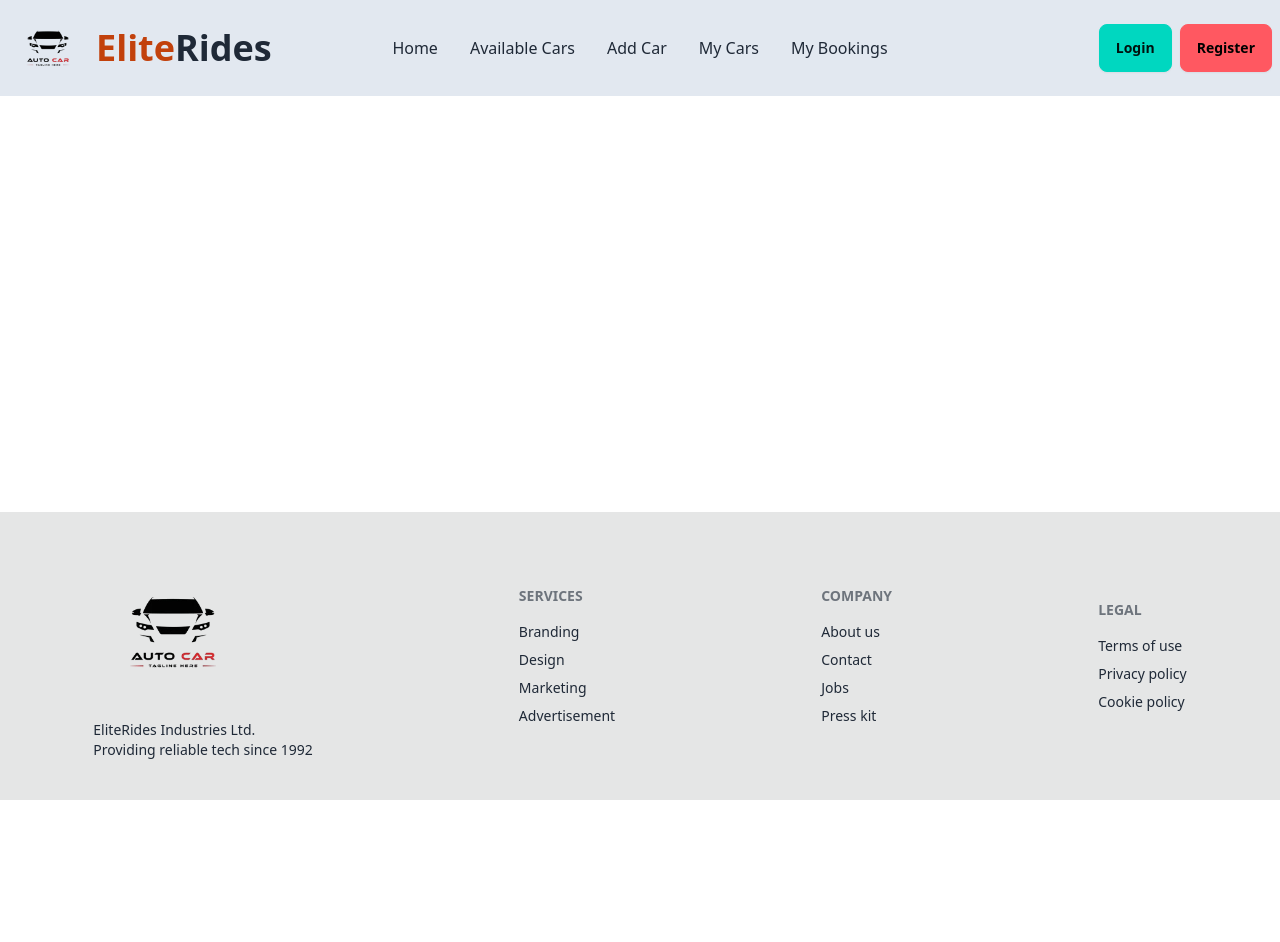
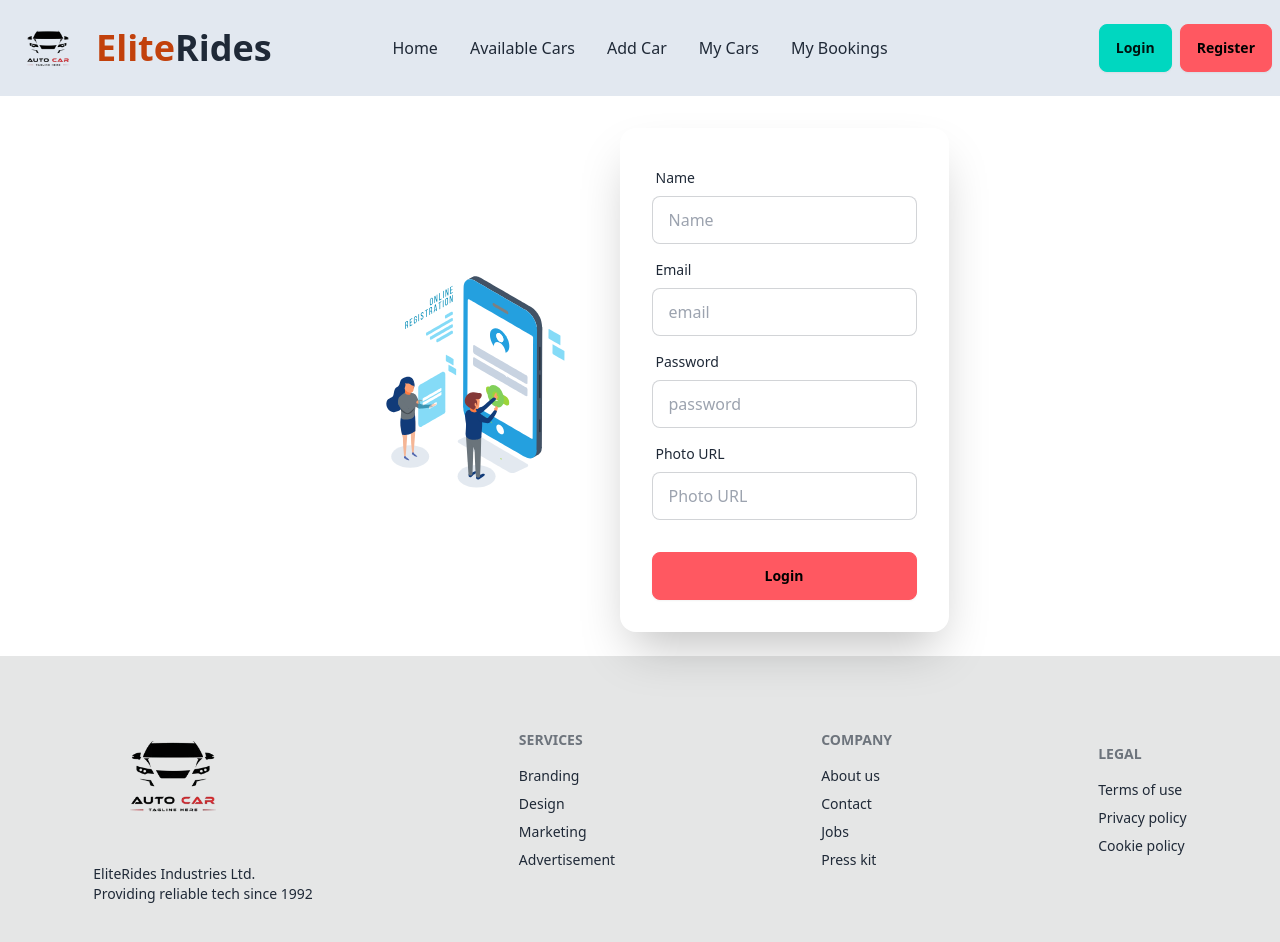
Before and after one commit to Faysal2123/Car-Rental-Project, a React (Vite) app: page /register in a window 1280 px wide. Before the commit the page ends 800 px from the top, so only its background shows below. Built offline with nearby package versions, Linux system fonts and the light colour scheme.

Commit message:
register section design done

```diff
--- a/src/components/MainLayouts/Layouts/Footer.jsx
+++ b/src/components/MainLayouts/Layouts/Footer.jsx
@@ -1,34 +1,41 @@
 import React from "react";
-import footerLogo from '../../../assets/logo/logo2 .png'
+import footerLogo from '../../../assets/logo/logo2.png';
 
 const Footer = () => {
   return (
-    <div className="bg-base-300 ">
+    <div className="bg-base-300">
       <div className="w-11/12 mx-auto">
-      <footer className="footer   text-base-content p-10 justify-between items-center">
-        <aside>
-          <img src={footerLogo} className=" w-40" alt="" />
+        <footer className="footer text-base-content p-10 flex flex-col lg:flex-row lg:justify-between lg:items-center gap-8">
+          {/* Logo Section */}
+          <aside className="text-center lg:text-left">
+            <img src={footerLogo} className="w-40 mx-auto lg:mx-0" alt="Footer Logo" />
             <p>
               EliteRides Industries Ltd.
               <br />
               Providing reliable tech since 1992
             </p>
           </aside>
-        <nav>
+
+
+          <nav className="text-center lg:text-left">
             <h6 className="footer-title">Services</h6>
             <a className="link link-hover">Branding</a>
             <a className="link link-hover">Design</a>
             <a className="link link-hover">Marketing</a>
             <a className="link link-hover">Advertisement</a>
           </nav>
-        <nav>
+
+
+          <nav className="text-center lg:text-left">
             <h6 className="footer-title">Company</h6>
             <a className="link link-hover">About us</a>
             <a className="link link-hover">Contact</a>
             <a className="link link-hover">Jobs</a>
             <a className="link link-hover">Press kit</a>
           </nav>
-        <nav>
+
+
+          <nav className="text-center lg:text-left">
             <h6 className="footer-title">Legal</h6>
             <a className="link link-hover">Terms of use</a>
             <a className="link link-hover">Privacy policy</a>
--- a/src/components/MainLayouts/Layouts/Navbar.jsx
+++ b/src/components/MainLayouts/Layouts/Navbar.jsx
@@ -1,6 +1,6 @@
 import React from "react";
 import { Link, NavLink } from "react-router-dom";
-import logo from '../../../assets/logo/logo2 .png'
+import logo from '../../../assets/logo/logo2.png'
 
 
 const Navbar = () => {
--- a/src/components/pages/Register.jsx
+++ b/src/components/pages/Register.jsx
@@ -1,11 +1,67 @@
-import React from 'react';
+import React from "react";
+import RegisterLogo from '../../assets/lottie/Animation2.json'
+import Lottie from "lottie-react";
+const Register = () => {
+  return (
+    <div className="flex justify-center lg:flex-row flex-col  items-center  pt-8 pb-6">
+     <div className="lg:h-72 lg:w-72 h-24 w-24 flex justify-center">
+        <Lottie animationData={RegisterLogo}></Lottie>
+     </div>
+     <div> <div className="card bg-base-100 w-full   shadow-2xl">
+        <form className="card-body">
+          <div className="form-control">
+            <label className="label">
+              <span className="label-text">Name</span>
+            </label>
+            <input
+              type="text"
+              placeholder="Name"
+              className="input input-bordered"
+              required
+            />
+          </div>
+          <div className="form-control">
+            <label className="label">
+              <span className="label-text">Email</span>
+            </label>
+            <input
+              type="email"
+              placeholder="email"
+              className="input input-bordered"
+              required
+            />
+          </div>
+          <div className="form-control">
+            <label className="label">
+              <span className="label-text">Password</span>
+            </label>
+            <input
+              type="password"
+              placeholder="password"
+              className="input input-bordered"
+              required
+            />
 
-const Register = () => {
-    return (
-        <div>
+          </div>
+          <div className="form-control">
+            <label className="label">
+              <span className="label-text">Photo URL</span>
+            </label>
+            <input
+              type="url"
+              placeholder="Photo URL"
+              className="input input-bordered"
+              required
+            />
 
-        </div>
-    );
+          </div>
+          <div className="form-control mt-6">
+            <button className="btn btn-error">Login</button>
+          </div>
+        </form>
+      </div></div>
+    </div>
+  );
 };
 
 export default Register;
```
Also changed, not shown: src/assets/logo/logo2.png (renamed from src/assets/logo/logo2 .png), 1 other file (tests, documents, lock files or other folders). Lines whose indentation alone changed are shown as unchanged.
